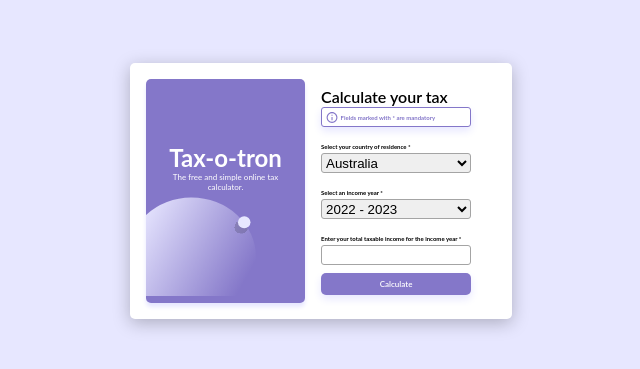
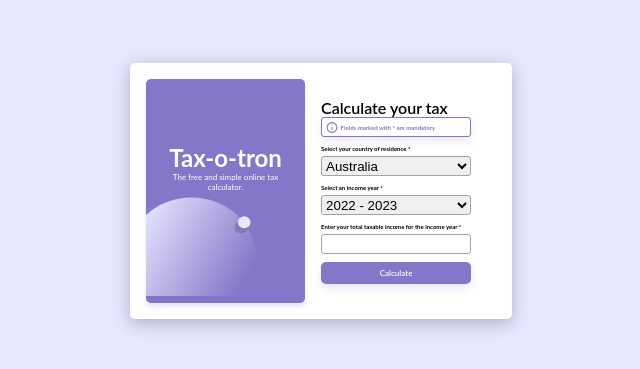
Before and after one commit to zpoet-coder/Topcoder-Fullstack, a plain HTML site: page 真实面试UI/index.html in a window 1280 px wide. Shown: the part 209-578 px from the top of the page, without its empty margins (319-959 px from the left). Drawn offline with Linux system fonts and the light colour scheme.

Commit message:
style: reduce the space between label and other elements

```diff
--- a/真实面试UI/style.css
+++ b/真实面试UI/style.css
@@ -96,6 +96,7 @@ body {
   flex-direction: column;
   align-items: flex-start;
   gap: 8px;
+  line-height: 0;
 }
 
 .tittle {
@@ -107,11 +108,13 @@ body {
 }
 
 .right-form :not(:first-child) label {
+  display: block !important;
   color: #000;
   font-family: Lato;
   font-size: 6px;
   line-height: normal;
   font-weight: 700;
+  margin-bottom: 4px;
 }
 
 .right-form * input,
```
